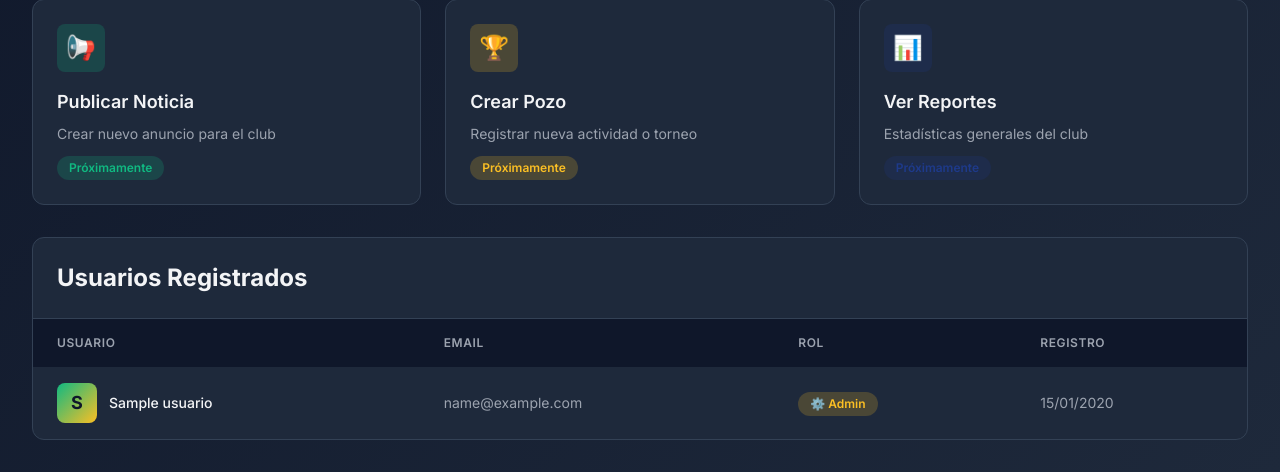
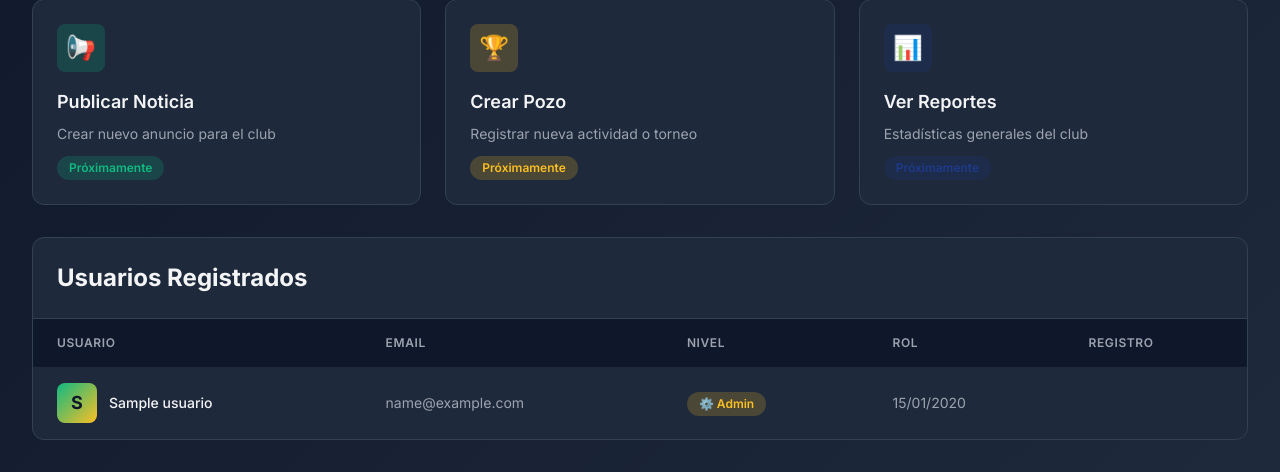
Before and after one commit to AlbertoMartinMate/La-Pecera-Padel-Hub, a Flask app: template templates/admin_new.html in a window 1280 px wide. Shown: the part 408-880 px from the top of the page. Run offline with Flask 3, Linux system fonts and the light colour scheme; the template is opened without the code that fills it: values that come from a table or form of the project are taken from there, others are empty; a user stored in the database is signed in; tables that the repository leaves empty hold one stand-in row (values such as "Sample post"); some libraries are stand-ins or nearby versions.

Commit message:
Añadir edición de nivel en admin

```diff
--- a/app.py
+++ b/app.py
@@ -208,6 +208,21 @@ def toggle_user(user_id):
 
     return redirect(url_for('admin_panel'))
 
+@app.route('/admin/actualizar_nivel/<int:user_id>', methods=['POST'])
+def actualizar_nivel(user_id):
+    if 'user_id' not in session or not session.get('is_admin'):
+        flash('No tienes permisos de administrador', 'error')
+        return redirect(url_for('login'))
+
+    usuario = Usuario.query.get(user_id)
+    if usuario:
+        nuevo_nivel = request.form.get('nivel', 0)
+        usuario.nivel_playtomic = float(nuevo_nivel)
+        db.session.commit()
+        flash(f'Nivel de {usuario.nombre} actualizado a {nuevo_nivel}', 'success')
+
+    return redirect(url_for('admin_panel'))
+
 # Crear las tablas en la base de datos
 with app.app_context():
     db.create_all()
--- a/templates/admin_new.html
+++ b/templates/admin_new.html
@@ -188,10 +188,13 @@
                     <thead class="bg-dark-bg">
                         <tr>
                             <th class="px-6 py-4 text-left text-xs font-semibold text-gray-400 uppercase tracking-wider">
-                                Usuario
+                                 Usuario
                             </th>
                             <th class="px-6 py-4 text-left text-xs font-semibold text-gray-400 uppercase tracking-wider">
                                 Email
+                            </th>
+                            <th class="px-6 py-4 text-left text-xs font-semibold text-gray-400 uppercase tracking-wider">
+                                Nivel
                             </th>
                             <th class="px-6 py-4 text-left text-xs font-semibold text-gray-400 uppercase tracking-wider">
                                 Rol
@@ -201,6 +204,7 @@
                             </th>
                         </tr>
                     </thead>
+
                     <tbody class="divide-y divide-dark-border">
                         {% for usuario in usuarios %}
                         <tr class="hover:bg-dark-bg/50 transition">
```
